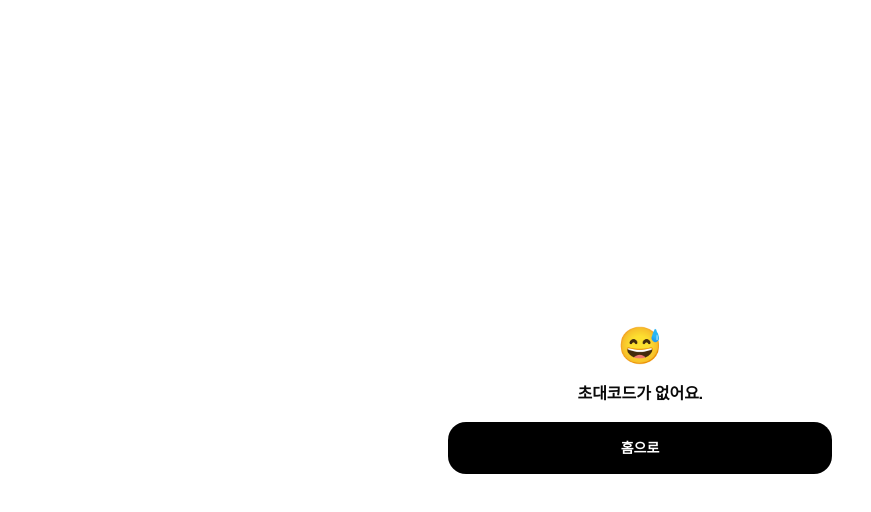
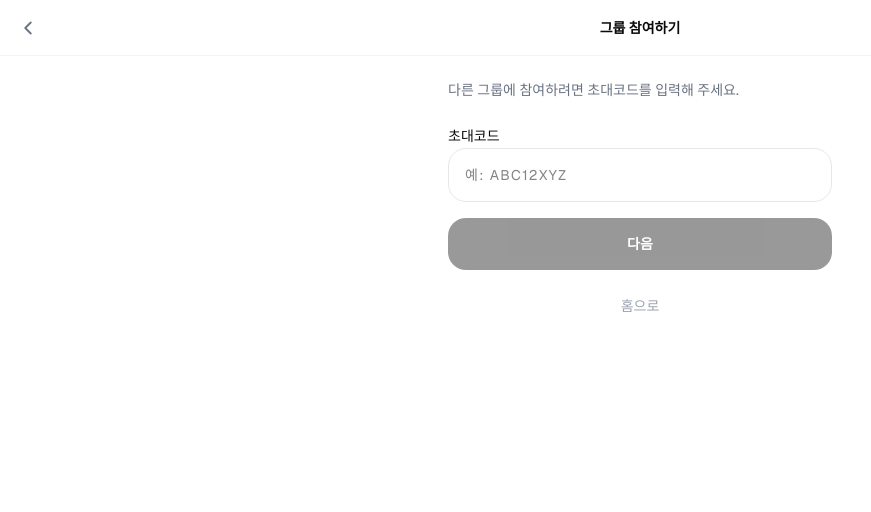
Before and after one commit to yg1110/bookorry, a Next.js app: page /join in a window 1280 px wide. Shown: the top 512 px of the page, without its empty margins (0-871 px from the left). Built offline with nearby package versions, Linux system fonts and the light colour scheme; no server answers.

Commit message:
feat: 상단 헤더, 바텀 네비 추가

```diff
--- a/app/join/page.tsx
+++ b/app/join/page.tsx
@@ -3,6 +3,7 @@
 import { useRouter, useSearchParams } from "next/navigation";
 import { Suspense, useEffect, useState } from "react";
 
+import { Header } from "@/components/header";
 import { supabase } from "@/lib/supabase";
 
 function generateToken() {
@@ -15,27 +16,40 @@ function JoinForm() {
   const code = searchParams.get("code") ?? "";
   const redirect = searchParams.get("redirect") ?? "";
 
+  const [manualCode, setManualCode] = useState("");
   const [nickname, setNickname] = useState("");
   const [loading, setLoading] = useState(false);
   const [error, setError] = useState("");
   const [groupName, setGroupName] = useState("");
   const [groupId, setGroupId] = useState("");
-  const [checking, setChecking] = useState(true);
+  const [checking, setChecking] = useState(() => Boolean(code));
 
   useEffect(() => {
     if (!code) {
       setChecking(false);
+      setGroupId("");
+      setGroupName("");
+      setError("");
       return;
     }
 
+    setChecking(true);
+    setError("");
+    setGroupId("");
+    setGroupName("");
+
+    let cancelled = false;
+
     async function checkCode() {
-      const { data, error } = await supabase
+      const { data, error: fetchError } = await supabase
         .from("groups")
         .select("id, name")
         .eq("invite_code", code.toUpperCase())
         .single();
 
-      if (error || !data) {
+      if (cancelled) return;
+
+      if (fetchError || !data) {
         setError("유효하지 않은 초대코드예요.");
       } else {
         setGroupId(data.id);
@@ -45,6 +59,9 @@ function JoinForm() {
     }
 
     checkCode();
+    return () => {
+      cancelled = true;
+    };
   }, [code]);
 
   async function handleJoin(e: React.FormEvent) {
@@ -64,17 +81,18 @@ function JoinForm() {
     if (existing) {
       localStorage.setItem("session_token", existing.session_token);
       localStorage.setItem("group_id", groupId);
+      localStorage.setItem("member_id", existing.id);
       router.push(redirect || `/group/${groupId}`);
       return;
     }
 
     const sessionToken = generateToken();
 
-    const { error: memberError } = await supabase.from("members").insert({
-      group_id: groupId,
-      nickname: nickname.trim(),
-      session_token: sessionToken,
-    });
+    const { data: newMember, error: memberError } = await supabase
+      .from("members")
+      .insert({ group_id: groupId, nickname: nickname.trim(), session_token: sessionToken })
+      .select()
+      .single();
 
     if (memberError) {
       setError("참여에 실패했습니다. 다시 시도해주세요.");
@@ -84,7 +102,21 @@ function JoinForm() {
 
     localStorage.setItem("session_token", sessionToken);
     localStorage.setItem("group_id", groupId);
+    localStorage.setItem("member_id", newMember.id);
     router.push(redirect || `/group/${groupId}`);
+  }
+
+  function joinQuerySuffix() {
+    return redirect
+      ? `?redirect=${encodeURIComponent(redirect)}`
+      : "";
+  }
+
+  function goToJoinWithCode(nextCode: string) {
+    const q = new URLSearchParams();
+    q.set("code", nextCode);
+    if (redirect) q.set("redirect", redirect);
+    router.push(`/join?${q.toString()}`);
   }
 
   if (checking) {
@@ -95,39 +127,97 @@ function JoinForm() {
     );
   }
 
-  if (!code || (error && !groupId)) {
+  if (!code) {
     return (
-      <main className="flex min-h-svh flex-col items-center justify-center px-6">
-        <div className="w-full max-w-sm space-y-4 text-center">
-          <p className="text-4xl">😅</p>
-          <p className="font-semibold">
-            {!code ? "초대코드가 없어요." : error}
+      <>
+        <Header title="그룹 참여하기" />
+        <main className="flex flex-col px-6 pb-10 pt-6">
+          <div className="mx-auto w-full max-w-sm space-y-6">
+            <p className="text-sm text-gray-500">
+              다른 그룹에 참여하려면 초대코드를 입력해 주세요.
             </p>
+            <form
+              onSubmit={(e) => {
+                e.preventDefault();
+                const c = manualCode.trim().toUpperCase();
+                if (!c) return;
+                goToJoinWithCode(c);
+              }}
+              className="space-y-4"
+            >
+              <div className="space-y-2">
+                <label htmlFor="invite-code" className="text-sm font-medium">
+                  초대코드
+                </label>
+                <input
+                  id="invite-code"
+                  type="text"
+                  value={manualCode}
+                  onChange={(e) => setManualCode(e.target.value.toUpperCase())}
+                  placeholder="예: ABC12XYZ"
+                  autoCapitalize="characters"
+                  autoComplete="off"
+                  className="w-full rounded-2xl border border-gray-200 px-4 py-4 text-sm tracking-widest outline-none focus:border-black"
+                  maxLength={32}
+                />
+              </div>
               <button
+                type="submit"
+                disabled={!manualCode.trim()}
+                className="w-full rounded-2xl bg-black py-4 text-sm font-semibold text-white disabled:opacity-40"
+              >
+                다음
+              </button>
+            </form>
+            <button
+              type="button"
               onClick={() => router.push("/")}
-            className="w-full rounded-2xl bg-black py-4 text-sm font-semibold text-white"
+              className="w-full text-sm text-gray-400 underline-offset-4 hover:underline"
             >
               홈으로
             </button>
           </div>
         </main>
+      </>
+    );
+  }
+
+  if (error && !groupId) {
+    return (
+      <>
+        <Header title="그룹 참여하기" />
+        <main className="flex min-h-svh flex-col items-center justify-center px-6 pb-24">
+          <div className="w-full max-w-sm space-y-4 text-center">
+            <p className="text-4xl">😅</p>
+            <p className="font-semibold">{error}</p>
+            <button
+              type="button"
+              onClick={() => router.push(`/join${joinQuerySuffix()}`)}
+              className="w-full rounded-2xl bg-black py-4 text-sm font-semibold text-white"
+            >
+              다른 코드로 참여하기
+            </button>
+            <button
+              type="button"
+              onClick={() => router.push("/")}
+              className="w-full text-sm text-gray-400 underline-offset-4 hover:underline"
+            >
+              홈으로
+            </button>
+          </div>
+        </main>
+      </>
     );
   }
 
   return (
-    <main className="flex min-h-svh flex-col px-6 py-12">
-      <div className="mx-auto w-full max-w-sm space-y-8">
-        <div>
-          <button onClick={() => router.back()} className="text-sm text-gray-400">
-            ← 뒤로
-          </button>
-          <h1 className="mt-4 text-2xl font-bold">그룹 참여하기</h1>
+    <>
+      <Header title="그룹 참여하기" />
+      <main className="flex flex-col px-6 pb-10 pt-6">
+      <div className="mx-auto w-full max-w-sm space-y-6">
         {redirect && (
-            <p className="mt-1 text-xs text-gray-400">
-              참여 후 공유된 페이지로 이동해요
-            </p>
+          <p className="text-xs text-gray-400">참여 후 공유된 페이지로 이동해요</p>
         )}
-        </div>
 
         <div className="rounded-2xl bg-gray-50 px-4 py-4">
           <p className="text-xs text-gray-400">참여할 그룹</p>
@@ -162,6 +252,7 @@ function JoinForm() {
         </form>
       </div>
     </main>
+    </>
   );
 }
 
--- a/app/layout.tsx
+++ b/app/layout.tsx
@@ -2,6 +2,8 @@ import "./globals.css";
 
 import type { Metadata } from "next";
 import { Geist } from "next/font/google";
+
+import { BottomNav } from "@/components/bottom-nav";
 import { cn } from "@/lib/utils";
 
 const geist = Geist({subsets:['latin'],variable:'--font-sans'});
@@ -18,7 +20,10 @@ export default function RootLayout({
 }>) {
   return (
     <html lang="ko" className={cn("font-sans", geist.variable)}>
-      <body className="flex min-h-full flex-col">{children}</body>
+      <body className="flex min-h-full flex-col">
+          {children}
+          <BottomNav />
+        </body>
     </html>
   );
 }
--- a/app/members/[id]/page.tsx
+++ b/app/members/[id]/page.tsx
@@ -4,6 +4,7 @@ import Link from "next/link";
 import { useRouter } from "next/navigation";
 import { use, useEffect, useState } from "react";
 
+import { Header } from "@/components/header";
 import { supabase } from "@/lib/supabase";
 
 interface Member {
@@ -69,11 +70,10 @@ export default function MemberPage({
   if (!member) return null;
 
   return (
-    <main className="flex min-h-svh flex-col px-4 pb-24 pt-10">
+    <>
+      <Header title={member.nickname} />
+      <main className="flex flex-col px-4 pb-24 pt-6">
       <div className="mx-auto w-full max-w-md space-y-6">
-        <button onClick={() => router.back()} className="text-sm text-gray-400">
-          ← 뒤로
-        </button>
 
         {/* 프로필 */}
         <div className="flex items-center gap-4">
@@ -134,5 +134,6 @@ export default function MemberPage({
         </section>
       </div>
     </main>
+    </>
   );
 }
--- /dev/null
+++ b/components/bottom-nav.tsx
@@ -0,0 +1,58 @@
+"use client";
+
+import { useEffect, useState } from "react";
+import Link from "next/link";
+import { usePathname } from "next/navigation";
+import { BookPlus, Newspaper, UserRoundPlus } from "lucide-react";
+
+const APP_PATHS = ["/group/", "/books/", "/reviews/", "/members/"];
+
+export function BottomNav() {
+  const pathname = usePathname();
+  const [groupId, setGroupId] = useState<string | null>(null);
+
+  useEffect(() => {
+    setGroupId(localStorage.getItem("group_id"));
+  }, []);
+
+  const visible = APP_PATHS.some((p) => pathname.startsWith(p));
+  if (!visible || !groupId) return null;
+
+  const items = [
+    {
+      href: `/group/${groupId}`,
+      icon: <Newspaper size={22} />,
+      label: "피드",
+      active: pathname.startsWith("/group/"),
+    },
+    {
+      href: "/books/add",
+      icon: <BookPlus size={22} />,
+      label: "책 추가",
+      active: pathname === "/books/add",
+    },
+    {
+      href: `/join`,
+      icon: <UserRoundPlus size={22} />,
+      label: "그룹 참여",
+      active: pathname === "/join",
+    },
+  ];
+
+  return (
+    <nav className="fixed inset-x-0 bottom-0 z-50 flex h-16 items-center border-t border-gray-100 bg-white/95 backdrop-blur-sm">
+      {items.map((item) => (
+        <Link
+          key={item.href}
+          href={item.href}
+          className={`flex flex-1 flex-col items-center justify-center gap-0.5 py-2 text-[10px] font-medium transition-colors ${
+            item.active ? "text-black" : "text-gray-400"
+          }`}
+        >
+          {item.icon}
+          {item.label}
+        </Link>
+      ))}
+    </nav>
+  );
+}
--- /dev/null
+++ b/components/header.tsx
@@ -0,0 +1,35 @@
+"use client";
+
+import { ChevronLeft } from "lucide-react";
+import { useRouter } from "next/navigation";
+
+interface HeaderProps {
+  title?: string;
+  back?: boolean;
+  right?: React.ReactNode;
+}
+
+export function Header({ title, back = true, right }: HeaderProps) {
+  const router = useRouter();
+
+  return (
+    <header className="sticky top-0 z-40 flex h-14 items-center border-b border-gray-100 bg-white/95 px-2 backdrop-blur-sm">
+      <div className="w-10">
+        {back && (
+          <button
+            onClick={() => router.back()}
+            className="flex h-10 w-10 items-center justify-center rounded-full text-gray-500 active:bg-gray-100"
+          >
+            <ChevronLeft size={22} />
+          </button>
+        )}
+      </div>
+
+      <h1 className="flex-1 truncate text-center text-sm font-semibold">
+        {title}
+      </h1>
+
+      <div className="flex w-10 justify-end">{right}</div>
+    </header>
+  );
+}
--- a/eslint.config.mjs
+++ b/eslint.config.mjs
@@ -9,6 +9,7 @@ const eslintConfig = defineConfig([
   {
     rules: {
       "import/order": "off",
+      "react-hooks/set-state-in-effect": "off",
     },
   },
 ]);
```
Also changed, not shown: app/books/[id]/page.tsx (+5 -4 lines), app/books/add/page.tsx (+6 -8 lines), app/create/page.tsx (+12 -14 lines), app/group/[id]/page.tsx (+18 -16 lines), app/reviews/[id]/page.tsx (+5 -4 lines), .claude/settings.local.json. Lines whose indentation alone changed are shown as unchanged.
